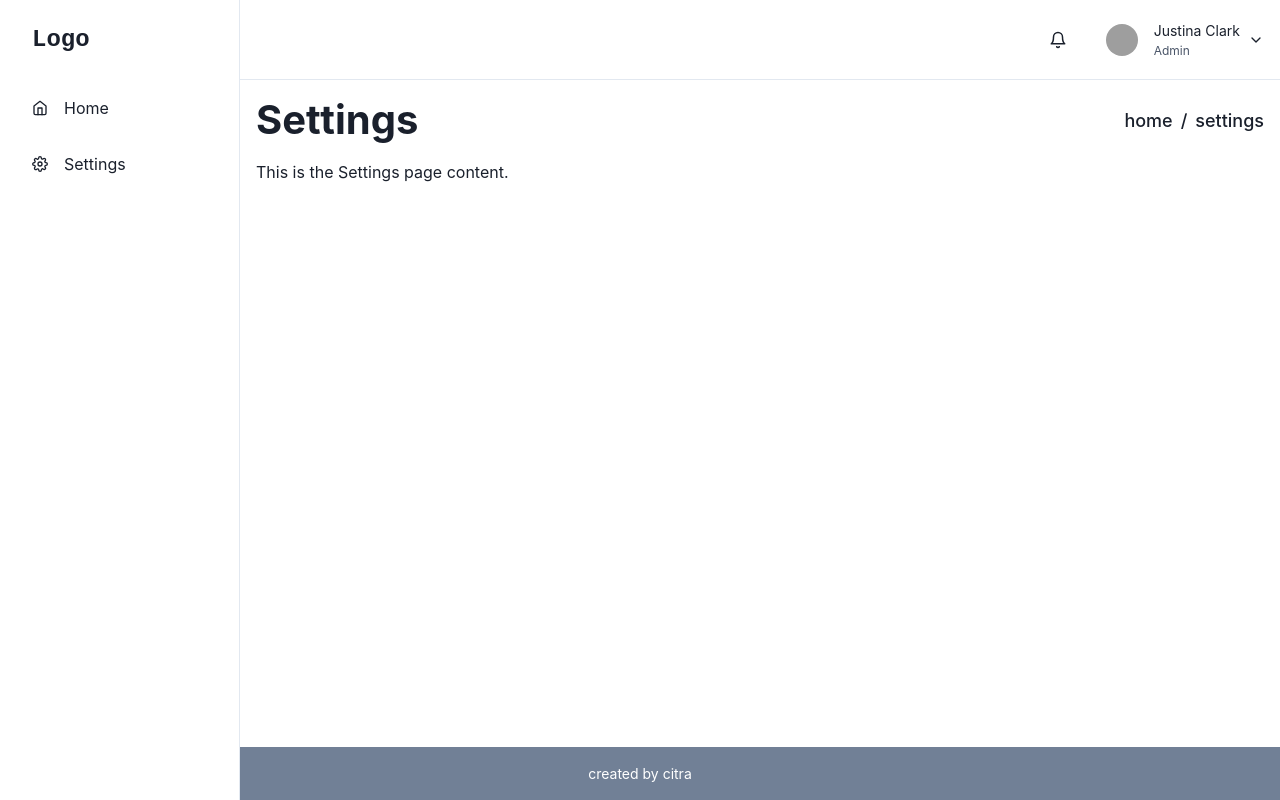
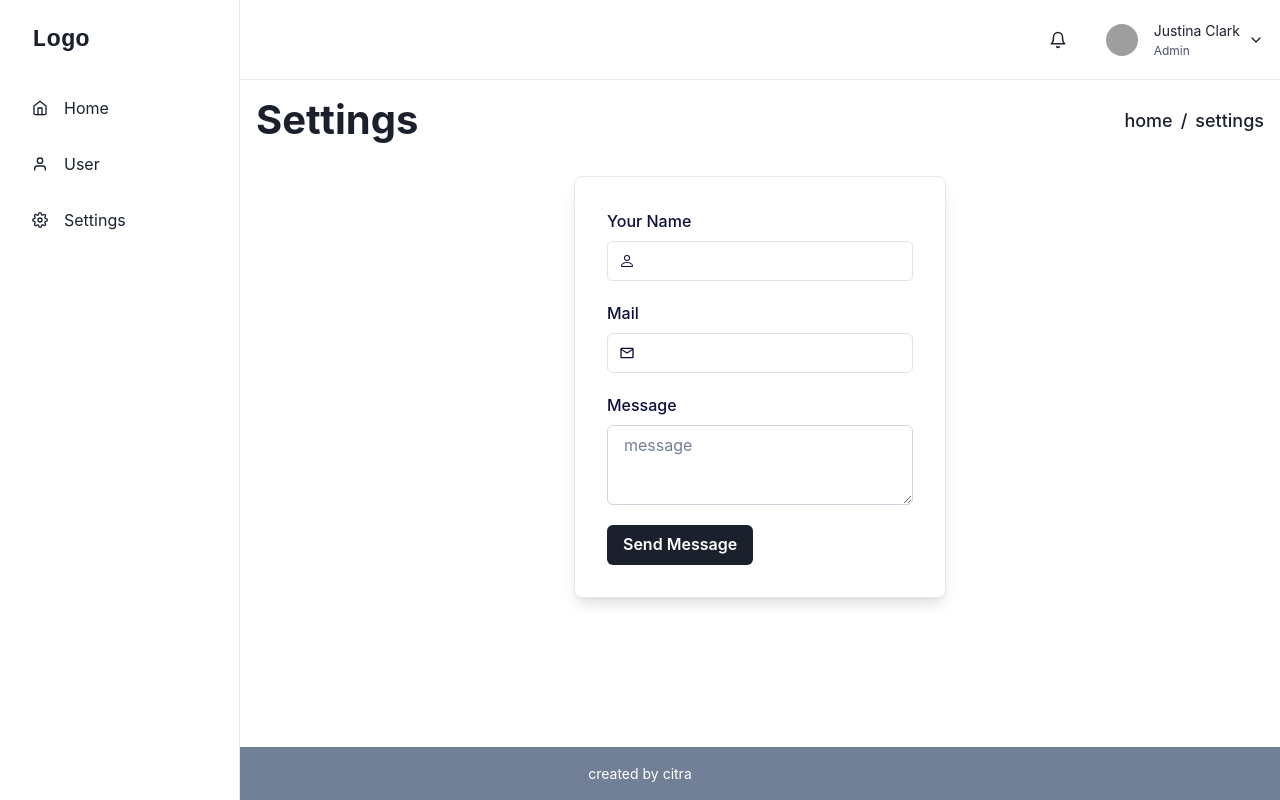
Before and after one commit to Raacdh03/practice-next, a Next.js app: page /settings in a window 1280 px wide. Built offline with nearby package versions, Linux system fonts and the light colour scheme; grey boxes are pictures that could not be loaded.

Commit message:
setup tanstack table

```diff
--- a/package.json
+++ b/package.json
@@ -14,6 +14,7 @@
     "@chakra-ui/react": "^2.10.5",
     "@emotion/react": "^11.14.0",
     "@emotion/styled": "^11.14.0",
+    "@tanstack/react-table": "^8.20.6",
     "framer-motion": "^12.0.0",
     "next": "15.1.5",
     "next-themes": "^0.4.4",
--- a/src/app/(pages)/settings/page.tsx
+++ b/src/app/(pages)/settings/page.tsx
@@ -1,5 +1,6 @@
 import SidebarWithHeader from "@/app/components/sidebar";
 import HeaderContent, { HeaderContentProps } from "@/app/components/header";
+import Contact from "@/app/components/contact";
 import { Flex } from "@chakra-ui/react";
 
 const HeaderDataContent: HeaderContentProps = {
@@ -12,9 +13,7 @@ function SettingPage() {
     <Flex direction="column" minH="100vh">
         <SidebarWithHeader>
       <HeaderContent {...HeaderDataContent} />
-      <div>
-        <p>This is the Settings page content.</p>
-      </div>
+      <Contact/>
     </SidebarWithHeader>
     </Flex>
   );
--- /dev/null
+++ b/src/app/components/contact.tsx
@@ -0,0 +1,81 @@
+'use client'
+
+import {
+  Container,
+  Flex,
+  Box,
+  Heading,
+  Text,
+  IconButton,
+  Button,
+  VStack,
+  HStack,
+  Wrap,
+  WrapItem,
+  FormControl,
+  FormLabel,
+  Input,
+  InputGroup,
+  InputLeftElement,
+  Textarea,
+} from '@chakra-ui/react'
+import {
+  MdPhone,
+  MdEmail,
+  MdLocationOn,
+  MdFacebook,
+  MdOutlineEmail,
+} from 'react-icons/md'
+import { BsGithub, BsDiscord, BsPerson } from 'react-icons/bs'
+
+export default function Contact() {
+  return (
+    <Container maxW="full" mt={0} centerContent overflow="hidden">
+      <Flex>
+          <Box p={4}>
+              <WrapItem>
+                <Box bg="white" borderRadius="lg" shadow="lg" borderWidth="1px">
+                  <Box m={8} color="#0B0E3F">
+                    <VStack spacing={5}>
+                      <FormControl id="name">
+                        <FormLabel>Your Name</FormLabel>
+                        <InputGroup borderColor="#E0E1E7">
+                          <InputLeftElement pointerEvents="none">
+                            <BsPerson color="gray.800" />
+                          </InputLeftElement>
+                          <Input type="text" size="md" />
+                        </InputGroup>
+                      </FormControl>
+                      <FormControl id="name">
+                        <FormLabel>Mail</FormLabel>
+                        <InputGroup borderColor="#E0E1E7">
+                          <InputLeftElement pointerEvents="none">
+                            <MdOutlineEmail color="gray.800" />
+                          </InputLeftElement>
+                          <Input type="text" size="md" />
+                        </InputGroup>
+                      </FormControl>
+                      <FormControl id="name">
+                        <FormLabel>Message</FormLabel>
+                        <Textarea
+                          borderColor="gray.300"
+                          _hover={{
+                            borderRadius: 'gray.300',
+                          }}
+                          placeholder="message"
+                        />
+                      </FormControl>
+                      <FormControl id="name" float="right">
+                        <Button variant="solid" bg="gray.800" color="white" _hover={{}}>
+                          Send Message
+                        </Button>
+                      </FormControl>
+                    </VStack>
+                  </Box>
+                </Box>
+              </WrapItem>
+          </Box>
+      </Flex>
+    </Container>
+  )
+}
--- a/src/app/components/sidebar.tsx
+++ b/src/app/components/sidebar.tsx
@@ -24,6 +24,7 @@ import {
 } from '@chakra-ui/react'
 import {
   FiHome,
+  FiUser,
   FiSettings,
   FiMenu,
   FiBell,
@@ -53,6 +54,7 @@ interface SidebarProps extends BoxProps {
 
 const LinkItems: Array<LinkItemProps> = [
   { name: 'Home', icon: FiHome, location: '/' },
+  { name: 'User', icon: FiUser, location: '/users' },
   { name: 'Settings', icon: FiSettings, location: '/settings' },
 ]
 
```
Also changed, not shown: src/app/(pages)/users/page.tsx (added, +73 -0 lines), src/app/types/insertInterface.ts (added, +29 -0 lines), 1 other file (tests, documents, lock files or other folders).
